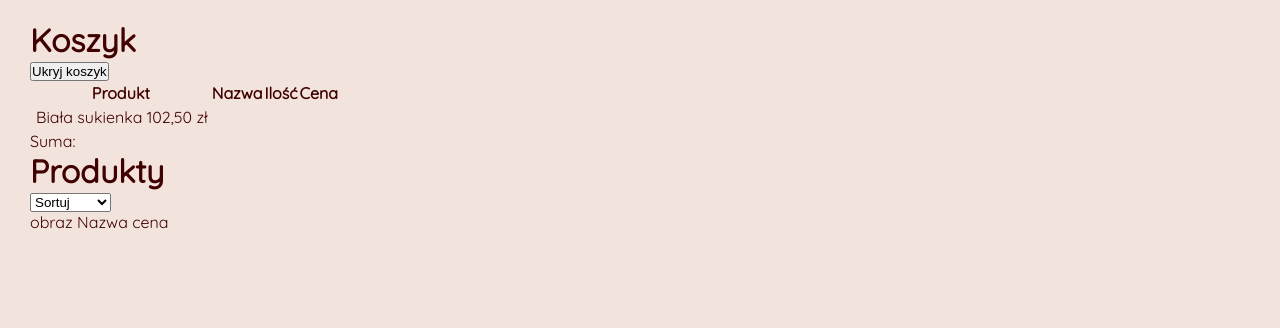
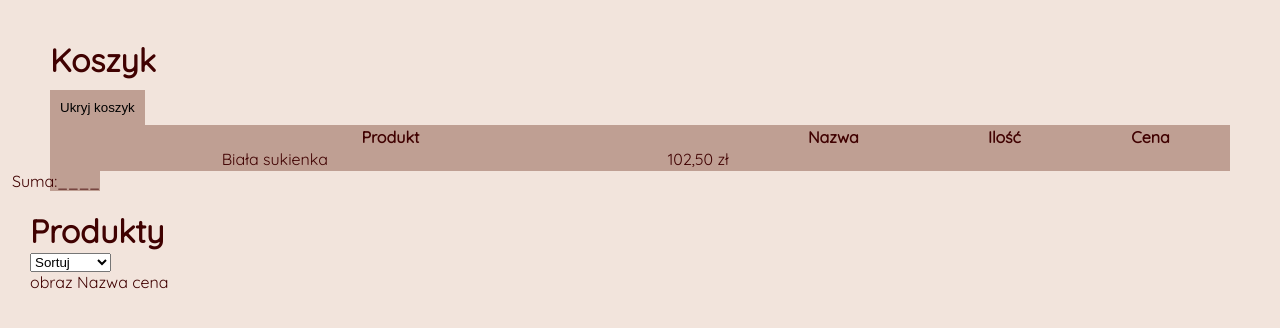
Before and after one commit to oleinka/recruitment-task, a React (Create React App) app: page / in a window 1280 px wide. Shown: the top 328 px of the page. Built offline with nearby package versions, Linux system fonts and the light colour scheme.

Commit message:
simple view of shop cart

```diff
--- a/src/components/CartWrapper/CartItem/CartItem.js
+++ b/src/components/CartWrapper/CartItem/CartItem.js
@@ -1,12 +1,15 @@
 import React from 'react';
+import './CartItem.scss';
 
 const CartItem = () => (
+    <div className="cartItemWrapper">
         <tr>
             <td></td>
             <td>Biała sukienka</td>
             <td></td>
             <td>102,50 zł</td>
         </tr>
+    </div>
 );
 
 export default CartItem;
--- /dev/null
+++ b/src/components/CartWrapper/CartItem/CartItem.scss
@@ -0,0 +1,6 @@
+.cartItemWrapper {
+    tr {
+    display: flex;
+    justify-content: space-between;
+    }
+}
--- a/src/components/CartWrapper/CartWrapper.js
+++ b/src/components/CartWrapper/CartWrapper.js
@@ -1,11 +1,12 @@
 import React from 'react';
+import './CartWrapper.scss';
 import CartItem from '././CartItem/CartItem'
 
 const CartWrapper = () => (
-    <div className="Cart">
+<div className="cartWrapper">
     <h1>Koszyk</h1>
     <button>Ukryj koszyk</button>
-    <div>
+    <div className="productListWrapper">
       <table>
         <thead>
           <tr>
@@ -22,8 +23,11 @@ const CartWrapper = () => (
         </tbody>
       </table>
     </div>
-    <div>Suma:</div>
-  </div>
+    <div className="cartSummary">
+      <div>Suma:</div>
+      <div>____</div>
+    </div>
+</div>
 );
 
 export default CartWrapper;
--- /dev/null
+++ b/src/components/CartWrapper/CartWrapper.scss
@@ -0,0 +1,22 @@
+$color-caffe: #BF9F93;
+.cartWrapper {
+    padding: 20px;
+    h1 {
+        margin-bottom: 10px;
+    }
+    button {
+        padding: 10px;
+        background: $color-caffe;
+        border: none;
+    }
+    .productListWrapper table {
+        width: 100%;
+        background: $color-caffe;
+    }
+    .cartSummary {
+        background: $color-caffe;
+        display: flex;
+        justify-content: flex-end;
+        width: 50px;
+    }
+}
```
Lines whose indentation alone changed are shown as unchanged.
